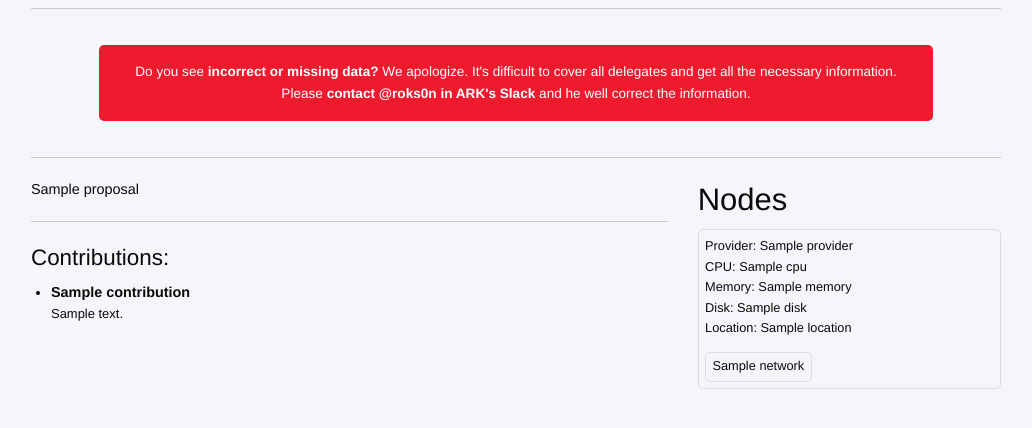
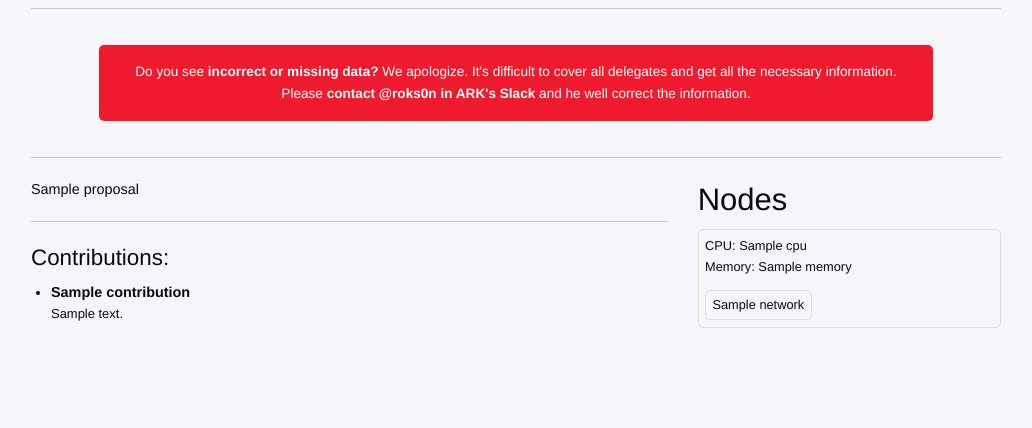
Before and after one commit to deadlock-delegate/arkdelegates, a Django app: template src/app/templates/delegate.html in a window 1280 px wide. Shown: the part 247-675 px from the top of the page, without its empty margins (124-1156 px from the left). Run offline with Django 3.2, Linux system fonts and the light colour scheme; the template is opened without the code that fills it: most values are stand-ins (such as "Sample title", 1, 10 or a date in 2020); some libraries are stand-ins or nearby versions; some web fonts are replaced.

Commit message:
db max connection + remove some things from nodes

```diff
--- a/src/app/settings.py
+++ b/src/app/settings.py
@@ -83,7 +83,7 @@ WSGI_APPLICATION = 'app.wsgi.application'
 DATABASES = {
     'default': env.db_url('DATABASE_URL', default='postgres://postgres:postgres@db:5432/postgres')
 }
-
+DATABASES['default']['CONN_MAX_AGE'] = 60
 
 # Password validation
 # https://docs.djangoproject.com/en/2.0/ref/settings/#auth-password-validators
--- a/src/app/templates/delegate.html
+++ b/src/app/templates/delegate.html
@@ -77,14 +77,6 @@
                         {% for node in nodes %}
                             <li class="delegate-page__node">
                                 <div class="delegate-page__node-spec">
-                                    Provider:
-                                    {% if node.provider %}
-                                        {{ node.provider }}
-                                    {% else %}
-                                        No data
-                                    {% endif %}
-                                </div>
-                                <div class="delegate-page__node-spec">
                                     CPU:
                                     {% if node.cpu %}
                                         {{ node.cpu }}
@@ -96,22 +88,6 @@
                                     Memory:
                                     {% if node.memory %}
                                         {{ node.memory }}
-                                    {% else %}
-                                        No data
-                                    {% endif %}
-                                </div>
-                                <div class="delegate-page__node-spec">
-                                    Disk:
-                                    {% if node.disk %}
-                                        {{ node.disk }}
-                                    {% else %}
-                                        No data
-                                    {% endif %}
-                                </div>
-                                <div class="delegate-page__node-spec">
-                                    Location:
-                                    {% if node.location %}
-                                        {{ node.location }}
                                     {% else %}
                                         No data
                                     {% endif %}
```
